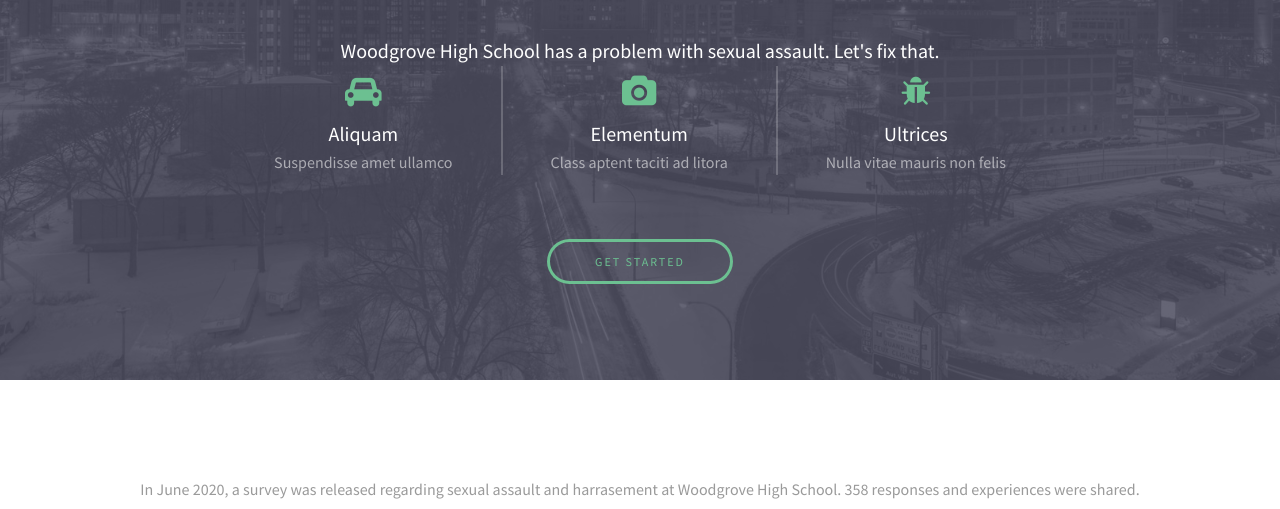
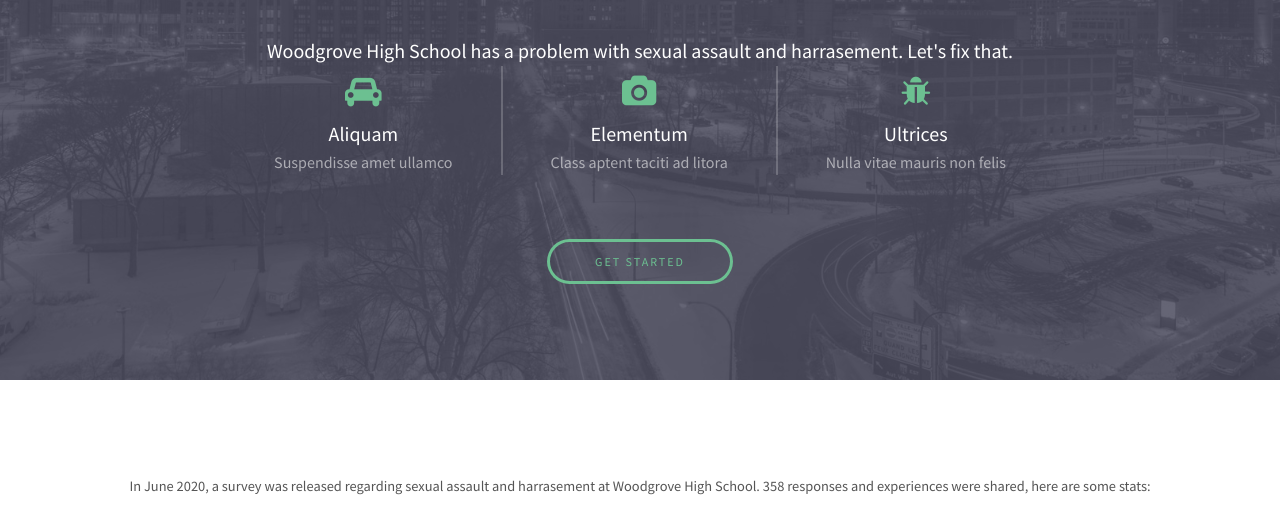
Before and after one commit to ov37/bbw, a plain HTML site: page index.html in a window 1280 px wide. Shown: the part 270-779 px from the top of the page. Drawn offline with Linux system fonts and the light colour scheme.

Commit message:
Update index.html

```diff
--- a/index.html
+++ b/index.html
@@ -31,7 +31,7 @@
 				<div class="inner">
 					<header>
 						<h1>Be Better Woodgrove</h1>
-						<h3>Woodgrove High School has a problem with sexual assault. Let's fix that. <br></h3>
+						<h3>Woodgrove High School has a problem with sexual assault and harrasement. Let's fix that. </br></h3>
 					</header>
 
 					<div class="flex ">
@@ -66,7 +66,7 @@
 		<!-- Three -->
 			<section id="three" class="wrapper align-center">
 				<div class="inner">
-					<p>In June 2020, a survey was released regarding sexual assault and harrasement at Woodgrove High School. 358 responses and experiences were shared.</p>
+					<h5>In June 2020, a survey was released regarding sexual assault and harrasement at Woodgrove High School. 358 responses and experiences were shared, here are some stats:</h5>
 					<div class="flex flex-2">
 						<article>
 							<div class="image round">
```
